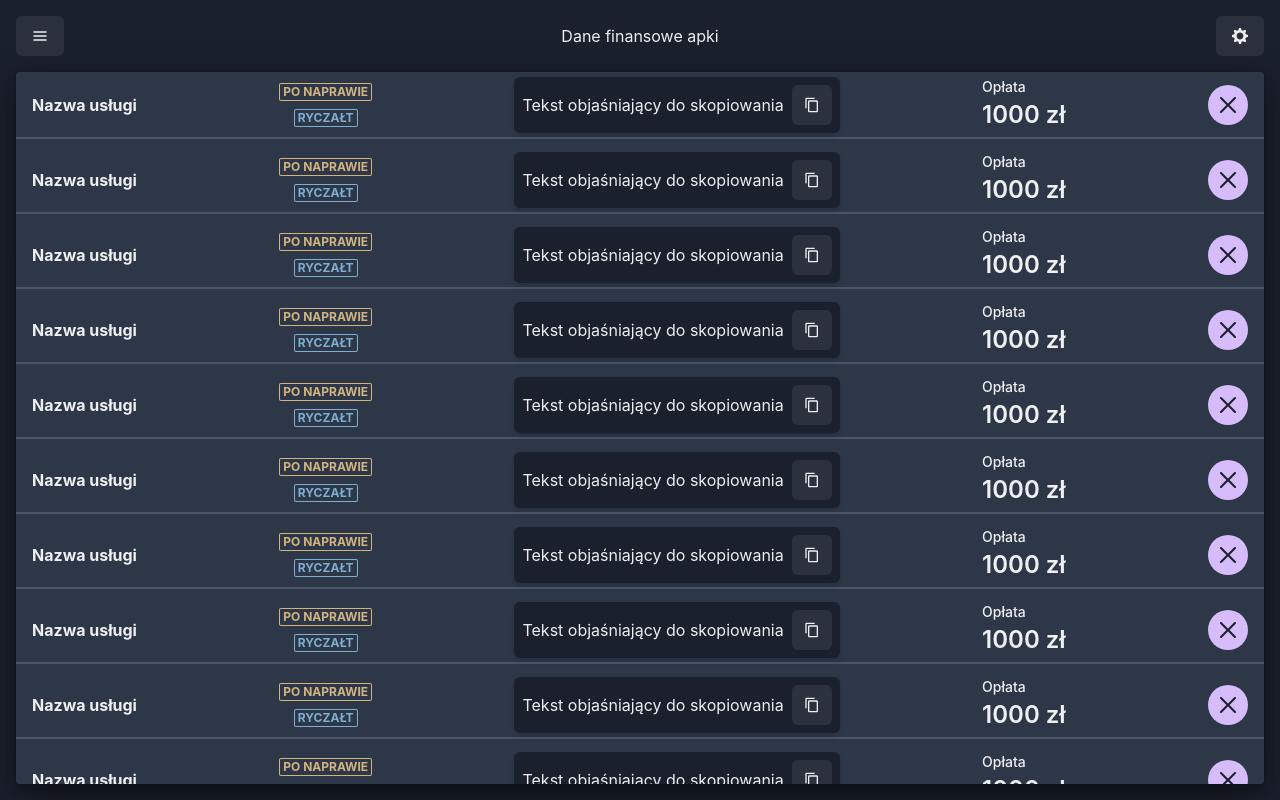
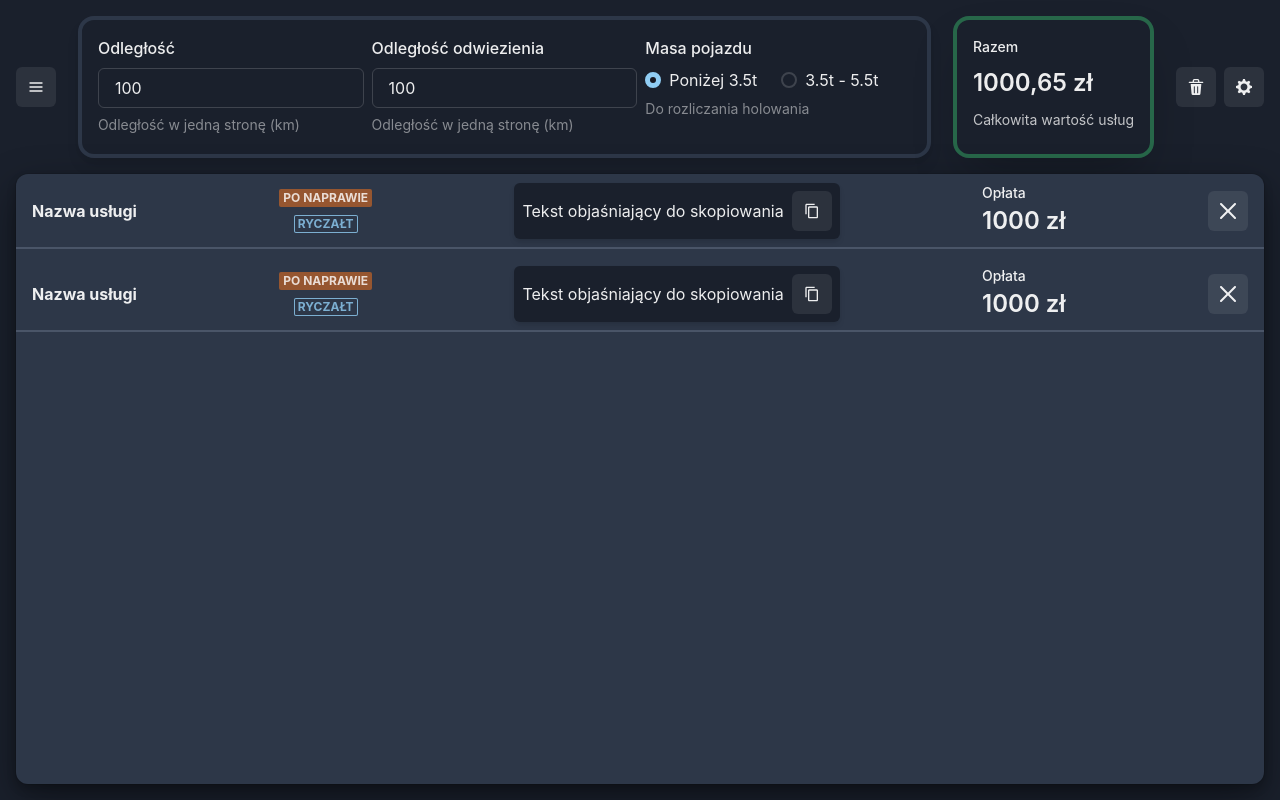
Before and after one commit to goodideagiver/mobilo-app, a React (Vite) app: page / in a window 1280 px wide. Built offline with nearby package versions, Linux system fonts and the light colour scheme.

Commit message:
Feat: update UI layout

```diff
--- a/src/App.tsx
+++ b/src/App.tsx
@@ -1,7 +1,23 @@
-import { Badge, Button, Divider, HStack, IconButton, StatNumber, Tooltip, VStack } from '@chakra-ui/react'
+import {
+  Badge,
+  Box,
+  Button,
+  Divider,
+  FormControl,
+  FormHelperText,
+  FormLabel,
+  HStack,
+  IconButton,
+  Input,
+  Radio,
+  RadioGroup,
+  StatHelpText,
+  StatNumber,
+  Tooltip,
+  VStack,
+} from '@chakra-ui/react'
 
 import {
-  Box,
   Drawer,
   DrawerBody,
   DrawerCloseButton,
@@ -10,14 +26,13 @@ import {
   DrawerHeader,
   DrawerOverlay,
   Flex,
-  Spacer,
   Stack,
   Stat,
   StatLabel,
   Text,
 } from '@chakra-ui/react'
 
-import { CloseIcon, CopyIcon, HamburgerIcon, SettingsIcon } from '@chakra-ui/icons'
+import { CloseIcon, CopyIcon, DeleteIcon, HamburgerIcon, SettingsIcon } from '@chakra-ui/icons'
 
 import { useState } from 'react'
 
@@ -26,19 +41,62 @@ const App = () => {
 
   const optionsBeforeRepair = ['Holowanie z miejsca awarii', 'Auto zastępcze', 'Dojazd do miejsca awarii']
 
-  const optionsAfterRepair = ['Bonus za naprawę na miejscu', 'Odwiezienie < 50 km', 'Opłata za dokumentację']
+  const optionsAfterRepair = ['Bonus za naprawę na miejscu', 'Odwiezienie pojazdu', 'Opłata za dokumentację']
 
   const appHeader = (
-    <Flex align="center">
-      <Button onClick={() => setDrawerOpen(true)}>
-        <HamburgerIcon />
-      </Button>
-      <Spacer />
-      <Box>Dane finansowe apki</Box>
-      <Spacer />
-      <Button>
-        <SettingsIcon />
-      </Button>
+    <Flex w="100%" align="center" justify="space-between" gap="2">
+      <Tooltip hasArrow label="Menu z usługami">
+        <IconButton aria-label="Pokaż usługi" onClick={() => setDrawerOpen(true)}>
+          <HamburgerIcon />
+        </IconButton>
+      </Tooltip>
+
+      <HStack h="100%" rounded="2xl" p="4" shadow="lg" border="4px" borderColor="gray.700" align="baseline">
+        <FormControl>
+          <FormLabel>Odległość</FormLabel>
+          <Input type="number" value={100} onChange={() => console.log('siem')} />
+          <FormHelperText>Odległość w jedną stronę (km)</FormHelperText>
+        </FormControl>
+        <FormControl>
+          <FormLabel>Odległość odwiezienia</FormLabel>
+          <Input type="number" value={100} onChange={() => console.log('siem')} />
+          <FormHelperText>Odległość w jedną stronę (km)</FormHelperText>
+        </FormControl>
+        <FormControl>
+          <FormLabel as="legend">Masa pojazdu</FormLabel>
+
+          <RadioGroup defaultValue="0">
+            <HStack spacing="24px">
+              <Radio value="0">Poniżej 3.5t</Radio>
+              <Radio value="1">3.5t - 5.5t</Radio>
+            </HStack>
+          </RadioGroup>
+          <FormHelperText>Do rozliczania holowania</FormHelperText>
+        </FormControl>
+      </HStack>
+
+      <Box h="100%" rounded="2xl" p="4" shadow="2xl" border="4px" borderColor="green.700">
+        <Stat h="100%">
+          <Stack>
+            <StatLabel>Razem</StatLabel>
+            <StatNumber>1000,65 zł</StatNumber>
+            <StatHelpText>Całkowita wartość usług</StatHelpText>
+          </Stack>
+        </Stat>
+      </Box>
+
+      <HStack>
+        <Tooltip hasArrow label="Resetuj wszystko">
+          <IconButton aria-label="Resetuj wszystko">
+            <DeleteIcon />
+          </IconButton>
+        </Tooltip>
+        <Tooltip hasArrow label="Otwórz ustawienia">
+          <IconButton aria-label="Otwórz ustawienia">
+            <SettingsIcon />
+          </IconButton>
+        </Tooltip>
+      </HStack>
     </Flex>
   )
 
@@ -47,7 +105,7 @@ const App = () => {
       gap="4"
       borderBottom="2px"
       borderColor="gray.600"
-      p="1"
+      p="2"
       px="4"
       align="center"
       justify="space-between"
@@ -57,7 +115,7 @@ const App = () => {
         Nazwa usługi
       </Text>
       <VStack>
-        <Badge variant="outline" colorScheme="orange">
+        <Badge variant="solid" colorScheme="orange">
           Po naprawie
         </Badge>
         <Badge variant="outline" colorScheme="blue">
@@ -79,7 +137,7 @@ const App = () => {
         <StatNumber whiteSpace="nowrap">1000 zł</StatNumber>
       </Stat>
       <Tooltip hasArrow label="Usuń usługę">
-        <IconButton rounded="3xl" colorScheme="purple" aria-label="Usuń usługę">
+        <IconButton aria-label="Usuń usługę">
           <CloseIcon />
         </IconButton>
       </Tooltip>
@@ -87,8 +145,8 @@ const App = () => {
   )
 
   const appServiceList = (
-    <Stack overflowY="auto" shadow="dark-lg" rounded="base" flex="1" h="100%" bg="chakra-subtle-bg">
-      {Array.from({ length: 10 }).map(() => singleService)}
+    <Stack overflowY="auto" shadow="dark-lg" rounded="xl" flex="1" h="100%" bg="chakra-subtle-bg">
+      {Array.from({ length: 2 }).map(() => singleService)}
     </Stack>
   )
 
```
